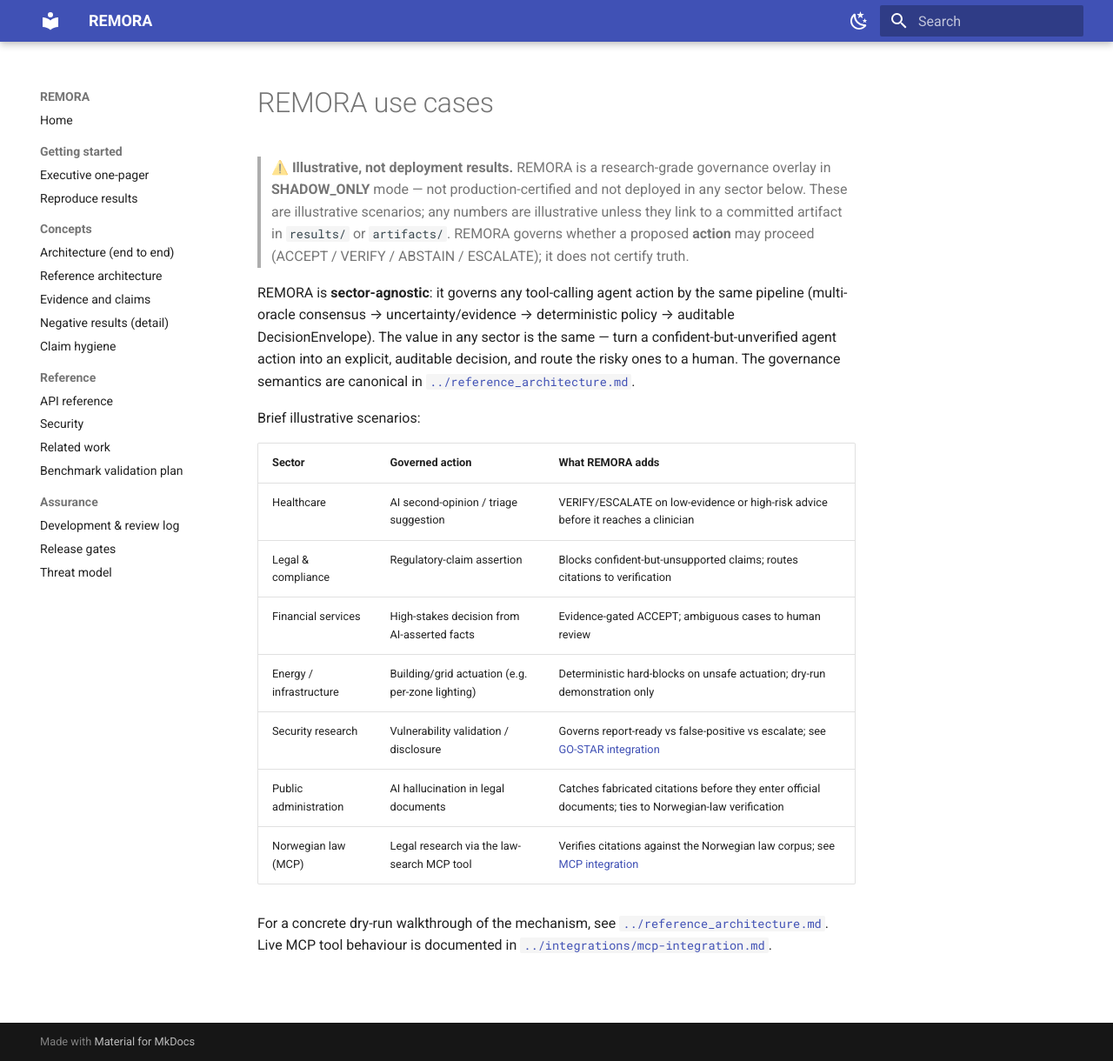
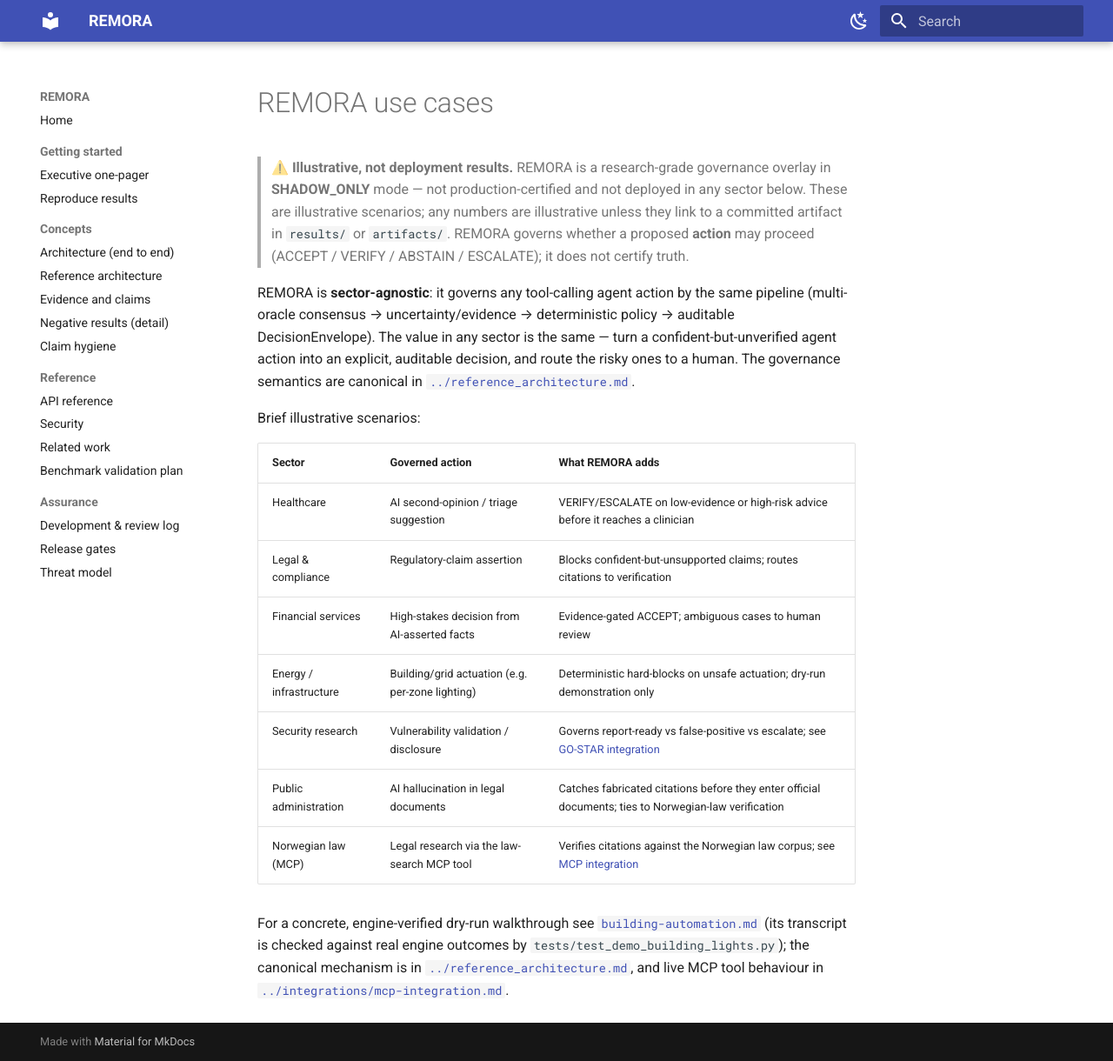
Before and after one commit to darklordVirtual/REMORA-research, an MkDocs documentation site: the page built from docs/use-cases/README.md, in a window 1280 px wide and 1220 px high. Shown: the whole window at 87% size. Built offline with MkDocs 1.6.1 and Material for MkDocs 9.7.7, drawn with Linux system fonts in a browser that asks for light colours.

Commit message:
docs(cleanup): keep building-automation use-case (engine-verified demo, not svada)
The Phase-2 use-cases collapse deleted building-automation.md, but its
transcript is verified against real engine outcomes by
tests/test_demo_building_lights.py — it is proven-correct documentation, not
illustrative marketing. Restored it, re-added its register + README entries,
repointed its dead link to the deleted 04-energy.md, and referenced it from
the use-case index as the concrete verified demo.

```diff
--- a/docs/assurance/document_register_v1.yaml
+++ b/docs/assurance/document_register_v1.yaml
@@ -358,6 +358,8 @@ documents:
   # ── Use cases ────────────────────────────────────────────────────────────
   - path: docs/use-cases/README.md
     status: supporting
+  - path: docs/use-cases/building-automation.md
+    status: supporting
   - path: docs/use-cases/REMORA_v4_Thermodynamics_Evidence_Status.md
     status: supporting
 
--- a/docs/use-cases/README.md
+++ b/docs/use-cases/README.md
@@ -26,6 +26,8 @@ Brief illustrative scenarios:
 | Public administration | AI hallucination in legal documents | Catches fabricated citations before they enter official documents; ties to Norwegian-law verification |
 | Norwegian law (MCP) | Legal research via the law-search MCP tool | Verifies citations against the Norwegian law corpus; see [MCP integration](../integrations/mcp-integration.md) |
 
-For a concrete dry-run walkthrough of the mechanism, see
-[`../reference_architecture.md`](../reference_architecture.md). Live MCP tool
-behaviour is documented in [`../integrations/mcp-integration.md`](../integrations/mcp-integration.md).
+For a concrete, engine-verified dry-run walkthrough see
+[`building-automation.md`](building-automation.md) (its transcript is checked
+against real engine outcomes by `tests/test_demo_building_lights.py`); the
+canonical mechanism is in [`../reference_architecture.md`](../reference_architecture.md),
+and live MCP tool behaviour in [`../integrations/mcp-integration.md`](../integrations/mcp-integration.md).
```
Also changed, not shown: docs/README.md (+1 -0 lines), docs/use-cases/building-automation.md (added, +40 -0 lines).
